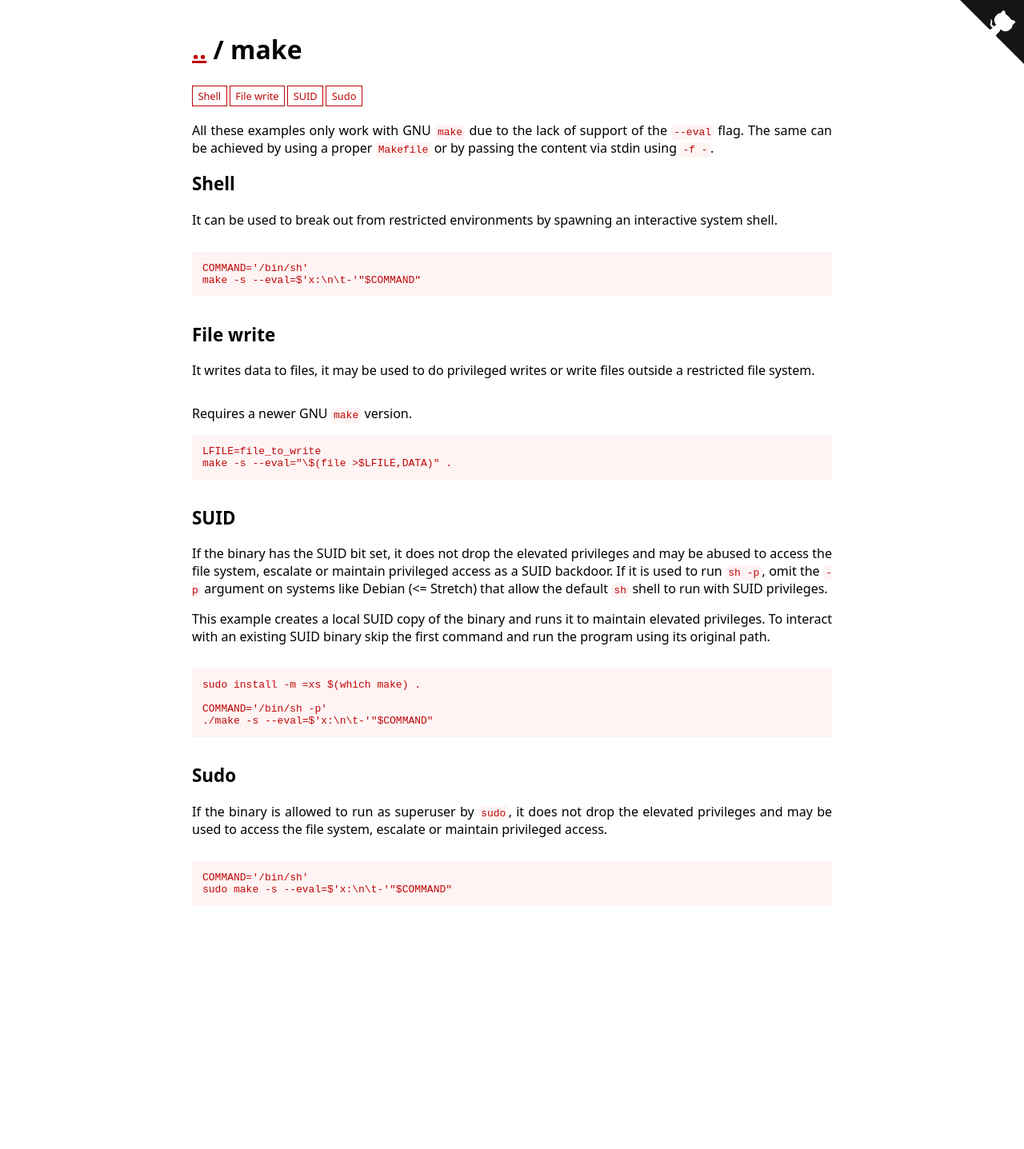
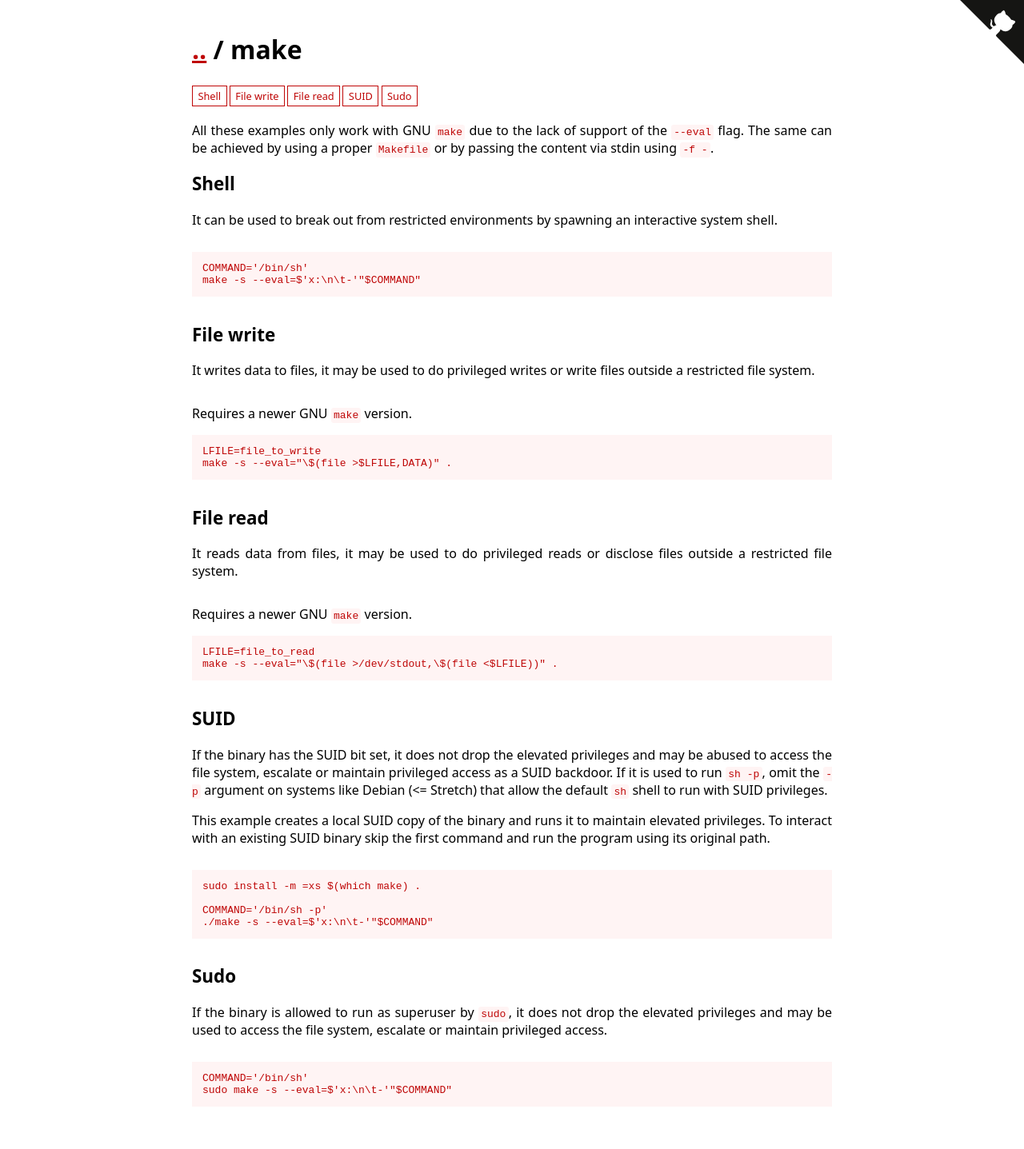
Before and after one commit to GTFOBins/GTFOBins.github.io, a Jekyll site: the page built from _gtfobins/make.md, in a window 1280 px wide. Shown: the whole page at 80% size. Built offline with Jekyll 4.4.1, drawn with Linux system fonts in a browser that asks for light colours; before the commit the page ends 1186 px from its top, so only the background shows below that.

Commit message:
Add make file-read

```diff
--- a/_gtfobins/make.md
+++ b/_gtfobins/make.md
@@ -10,6 +10,11 @@ functions:
       code: |
         LFILE=file_to_write
         make -s --eval="\$(file >$LFILE,DATA)" .
+  file-read:
+    - description: Requires a newer GNU `make` version.
+      code: |
+        LFILE=file_to_read
+        make -s --eval="\$(file >/dev/stdout,\$(file <$LFILE))" .
   suid:
     - code: |
         COMMAND='/bin/sh -p'
```
